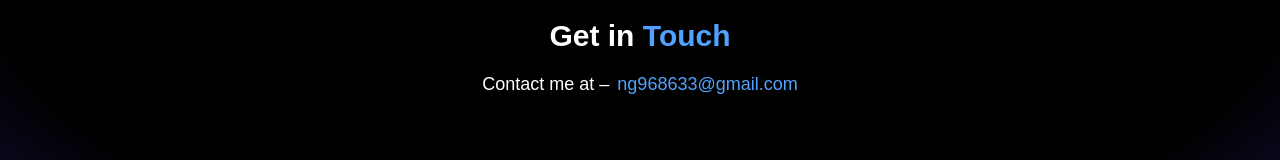
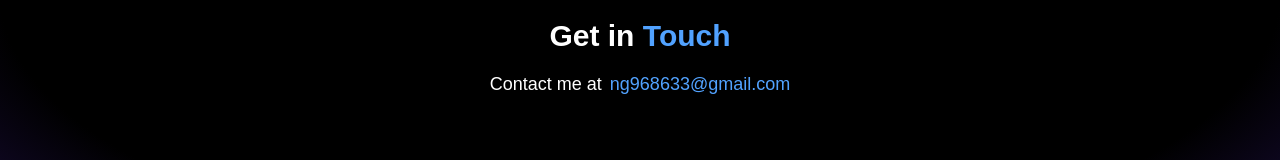
Before and after one commit to Naveen-Gupta99/Next-portfolio, a Next.js app: page /contact in a window 1280 px wide. Shown: the part 134-294 px from the top of the page. Built offline with nearby package versions, Linux system fonts and the light colour scheme.

Commit message:
Update page.js

```diff
--- a/app/contact/page.js
+++ b/app/contact/page.js
@@ -1,6 +1,6 @@
 import React from 'react'
 
-const contact = () => {
+const Contact = () => {
   return (
     <>
     <div>
@@ -9,7 +9,7 @@ const contact = () => {
     Get in <span className="text-blue-400">Touch</span>
   </h2>
   <p className="text-lg mb-4">
-    Contact me at –
+    Contact me at
     <a
       href="mailto:ng968633@gmail.com"
       className="text-blue-400 hover:text-blue-600 font-medium ml-2"
@@ -63,4 +63,4 @@ const contact = () => {
   )
 }
 
-export default contact
+export default Contact
```
